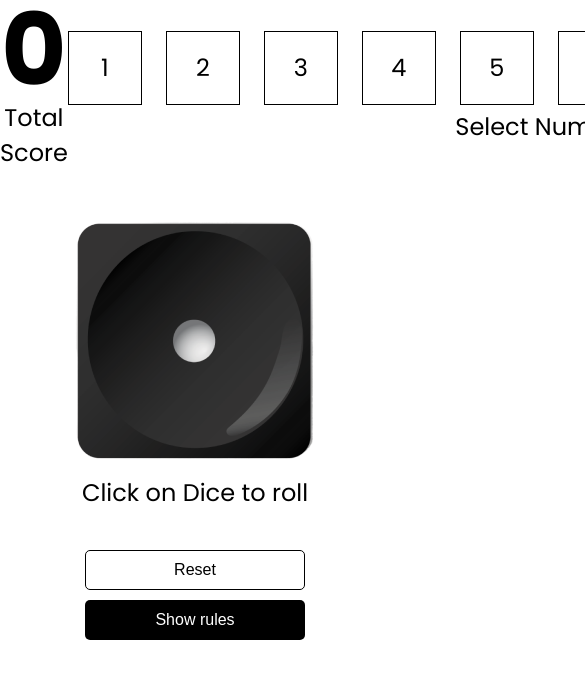
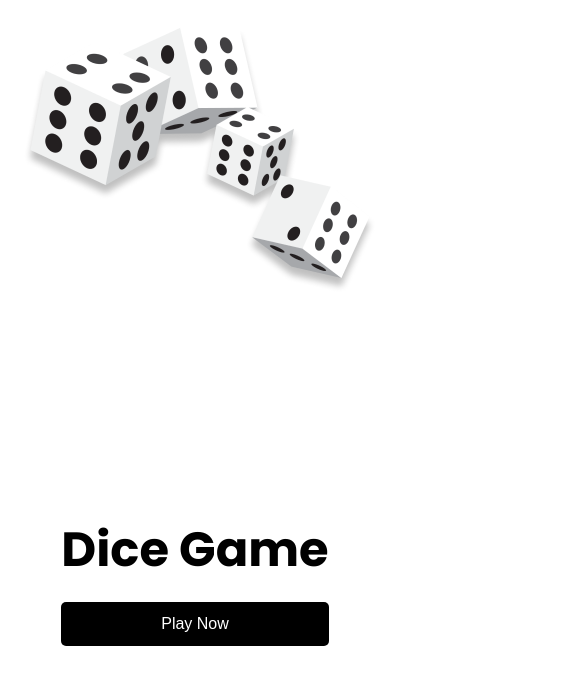
Before and after one commit to Peliah/dice-game, a React (Vite) app: page / in a window 390 px wide. Shown: the top 684 px of the page, 585 px wide, since content can reach past the window. Built offline with nearby package versions, Linux system fonts and the light colour scheme.

Commit message:
i have done the responsiveness

```diff
--- a/src/App.tsx
+++ b/src/App.tsx
@@ -3,7 +3,7 @@ import Hero from "./components/Hero"
 import StartGame from "./components/StartGame";
 
 function App() {
-  const [isGameStarted, setIsGameStarted] = useState(true);
+  const [isGameStarted, setIsGameStarted] = useState(false);
 
   const toggleGamePlay = () => {
     setIsGameStarted((prev) => !prev);
--- a/src/components/Hero.tsx
+++ b/src/components/Hero.tsx
@@ -4,18 +4,18 @@ import { Button } from "../styles/Button";
 const Hero = ({ toggle }) => {
     return (
         <Container>
-            <div>
-                <img src="/images/dice.png" />
+            <div className="image-container">
+                <img src="/images/dice.png" alt="Dice" />
             </div>
             <div className="content">
                 <h1>Dice Game</h1>
                 <Button onClick={toggle}>Play Now</Button>
             </div>
         </Container>
-    )
-}
+    );
+};
 
-export default Hero
+export default Hero;
 
 const Container = styled.div`
     display: flex;
@@ -23,11 +23,43 @@ const Container = styled.div`
     margin: 0 auto;
     min-height: 100vh;
     align-items: center;
+    justify-content: space-between;
 
-    .content{
-        h1{
+
+    .image-container {
+        flex: 1;
+        text-align: center;
+
+        img {
+            max-width: 100%;
+            height: auto;
+        }
+    }
+
+    .content {
+        flex: 1;
+        text-align: center;
+
+        h1 {
             font-size: 96px;
             white-space: nowrap;
         }
     }
+
+
+    @media (max-width: 768px) {
+        flex-direction: column;
+        text-align: center;
+
+        .content h1 {
+            font-size: 48px;
+            white-space: normal;
+        }
+
+        .content button {
+            margin-top: 16px;
+            padding: 12px 24px;
+            width: 100%;
+        }
+    }
 `;
--- a/src/components/StartGame.tsx
+++ b/src/components/StartGame.tsx
@@ -98,26 +98,30 @@ const StartGame = () => {
 
 export default StartGame;
 
-const NumberSelectorContainer = styled.div`
-    display: flex;
-    flex-direction: column;
-    align-items: end;
+const MainContainer = styled.main`
+    .top_section {
+        display: flex;
+        justify-content: space-around;
+        align-items: center;
 
-
-    .flex {
-        display: flex;
-        gap: 24px;
-
-    }
-    p {
-        font-size: 24px;
-        font-weight: 700px;
-        padding-bottom: 4px;
-        padding-top: 4px;
+        @media (max-width: 768px) {
+            flex-direction: column;
+            gap: 20px;
+        }
     }
 
-    .error{
-        color: red;
+    .btns {
+        margin-top: 2.5rem;
+        display: flex;
+        flex-direction: column;
+        align-items: center;
+        justify-content: center;
+        gap: 10px;
+
+        @media (max-width: 768px) {
+            margin-top: 1.5rem;
+            gap: 8px;
+        }
     }
 `;
 
@@ -125,13 +129,55 @@ const ScoreContainer = styled.div`
     max-width: 200px;
     text-align: center;
 
-    h1{
+    h1 {
         font-size: 100px;
-        line-height: 100px
+        line-height: 100px;
+
+        @media (max-width: 768px) {
+            font-size: 40px;
+            line-height: 60px;
+        }
     }
-    p{
+
+    p {
         font-size: 24px;
         font-weight: 500px;
+
+        @media (max-width: 768px) {
+            font-size: 16px;
+        }
+    }
+`;
+
+const NumberSelectorContainer = styled.div`
+    display: flex;
+    flex-direction: column;
+    align-items: end;
+
+    .flex {
+        display: flex;
+        gap: 24px;
+
+        @media (max-width: 768px) {
+            flex-wrap: wrap;
+            justify-content: center;
+            gap: 12px;
+        }
+    }
+
+    p {
+        font-size: 24px;
+        font-weight: 700;
+        padding-bottom: 4px;
+        padding-top: 4px;
+
+        @media (max-width: 768px) {
+            font-size: 18px;
+        }
+    }
+
+    .error {
+        color: red;
     }
 `;
 
@@ -142,32 +188,21 @@ const Box = styled.div`
     display: grid;
     place-items: center;
     font-size: 24px;
-    background-color: ${(props) => props.isSelected ? 'black' : 'white'};
-    color: ${(props) => props.isSelected ? 'white' : 'black'};
+    background-color: ${(props) => (props.isSelected ? 'black' : 'white')};
+    color: ${(props) => (props.isSelected ? 'white' : 'black')};
     cursor: pointer;
 
-    &:hover{
+    &:hover {
         background-color: black;
         border: 1px solid transparent;
         color: white;
         transition: 0.3s background ease-in;
     }
-`;
 
-const MainContainer = styled.main`
-    .top_section {
-        display: flex;
-        justify-content: space-around;
-        align-items: center;
-    }
-    .btns{
-        margin-top: 2.5rem;
-        display: flex;
-        flex-direction: column;
-        align-items: center;
-        justify-content: center;
-        gap: 10px;
-
+    @media (max-width: 768px) {
+        height: 40px;
+        width: 40px;
+        font-size: 20px;
     }
 `;
 
@@ -178,10 +213,24 @@ const RulesContainer = styled.div`
     padding: 20px;
     margin-top: 40px;
     border-radius: 10px;
-    h2{
+
+    h2 {
         font-size: 24px;
+
+        @media (max-width: 768px) {
+            font-size: 20px;
+        }
     }
-    .text{
+
+    .text {
         margin-top: 24px;
+
+        p {
+            font-size: 18px;
+
+            @media (max-width: 768px) {
+                font-size: 16px;
+            }
+        }
     }
 `;
```
Also changed, not shown: src/components/RollDice.tsx (+0 -10 lines).
